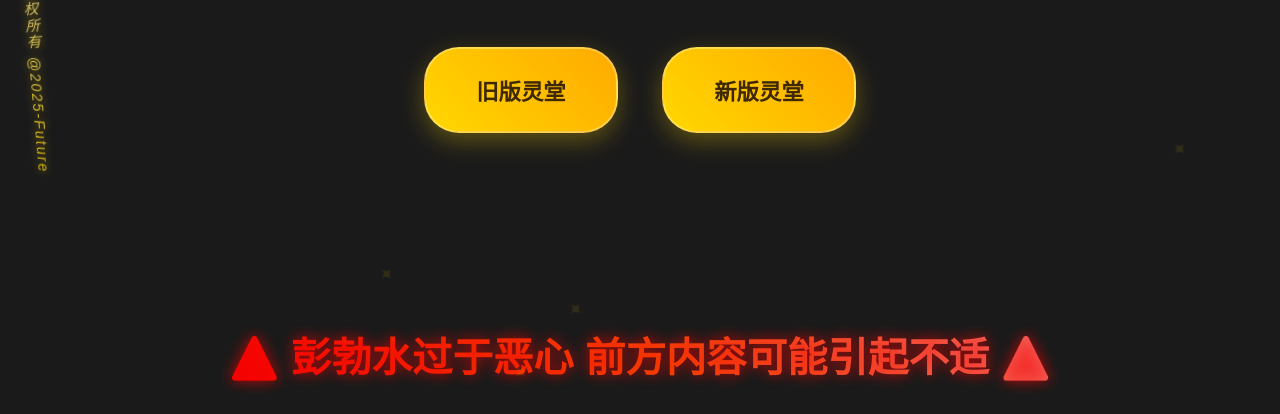
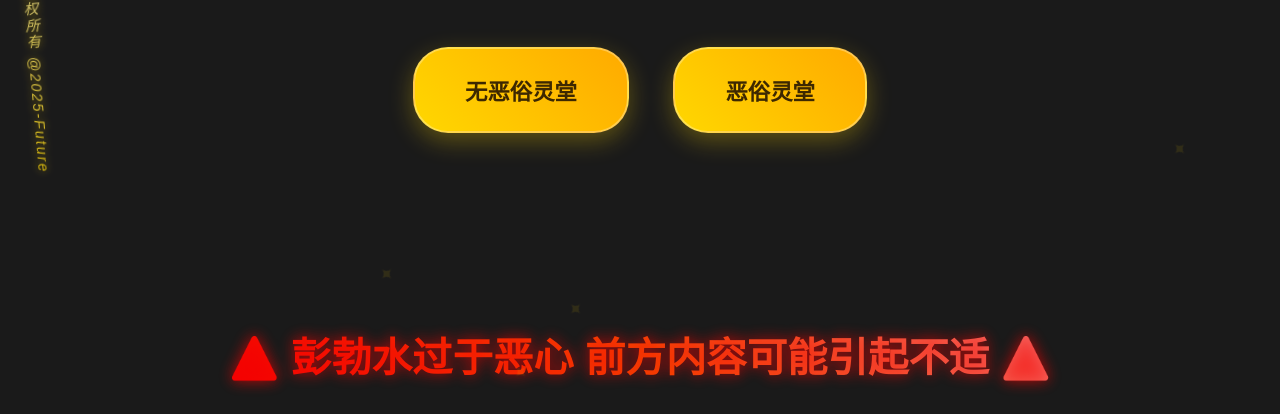
Before and after one commit to Araykal/boshui, a plain HTML site: page index.html in a window 1280 px wide. Shown: the part 386-800 px from the top of the page. Drawn offline with Linux system fonts and the light colour scheme.

Commit message:
复制手机号，更改string

```diff
--- a/index.html
+++ b/index.html
@@ -186,8 +186,8 @@
 
 <div class="container">
     <h1>请选择灵唐版本</h1>
-    <a href="old.html" class="version-link">旧版灵堂</a>
-    <a href="new.html" class="version-link">新版灵堂</a>
+    <a href="old.html" class="version-link">无恶俗灵堂</a>
+    <a href="new.html" class="version-link">恶俗灵堂</a>
 </div>
 <div class="warning-text">⚠️ 彭勃水过于恶心 前方内容可能引起不适 ⚠️</div>
 
```
Also changed, not shown: old.html (+3 -1 lines).
